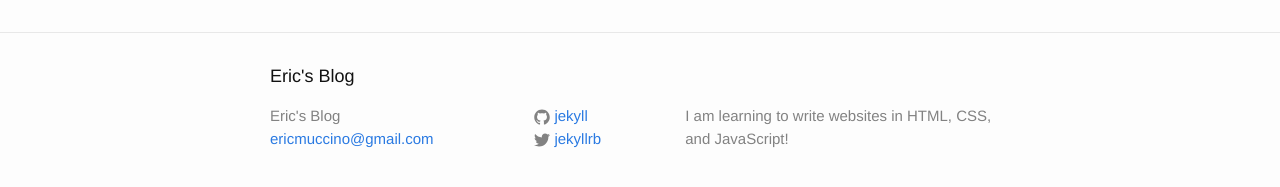
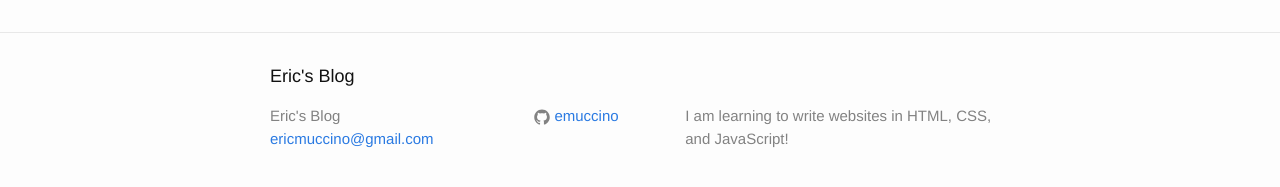
Before and after one commit to emuccino/emuccino.github.io, a Jekyll site: the page built from about.md, in a window 1280 px wide. Shown: the part 318-505 px from the top of the page. Built offline with Jekyll 4.4.1, drawn with Linux system fonts in a browser that asks for light colours.

Commit message:
Update _config.yml

```diff
--- a/_config.yml
+++ b/_config.yml
@@ -12,8 +12,7 @@ description: > # this means to ignore newlines until "baseurl:"
   I am learning to write websites in HTML, CSS, and JavaScript!
 baseurl: "" # the subpath of your site, e.g. /blog
 url: "https://emuccino.github.io/" # the base hostname & protocol for your site
-twitter_username: jekyllrb
-github_username:  jekyll
+github_username:  emuccino
 
 # Build settings
 markdown: kramdown
```
